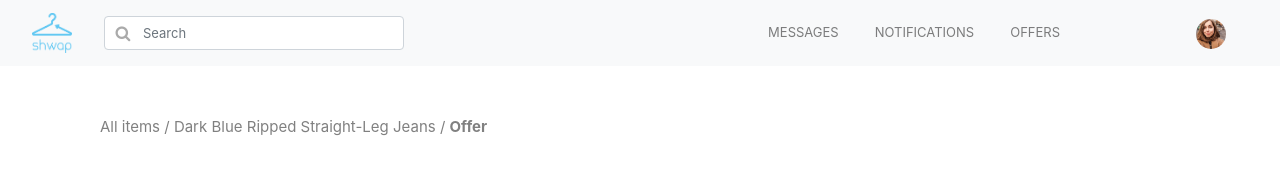
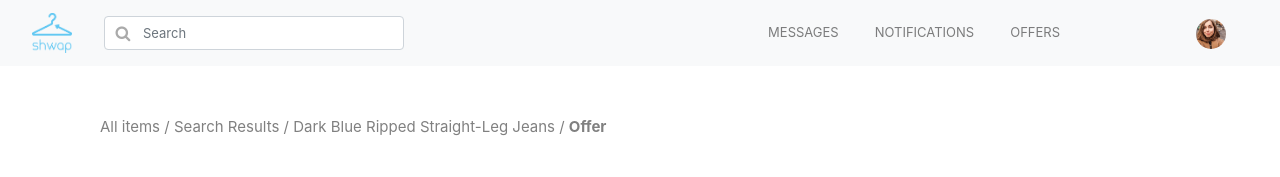
Before and after one commit to jennifrz/Team-Bravo, a plain HTML site: page shwap/OfferPage.html in a window 1280 px wide. Shown: the top 177 px of the page. Drawn offline with nearby package versions, Linux system fonts and the light colour scheme; grey boxes are pictures that could not be loaded.

Commit message:
horizontal nav update

```diff
--- a/shwap/OfferPage.html
+++ b/shwap/OfferPage.html
@@ -160,8 +160,7 @@ a:hover {
     </nav>
 
     <!-- Your Code Here -->
-
-<p>All items / <a href='listingpage.html' class='link'>Dark Blue Ripped Straight-Leg Jeans </a>/ <b>Offer</b></p>
+    <p><a class="link" href="Dashboard.html">All items</a> / <a class="link" href="searchresults">Search Results</a> / <a href='listingpage.html' class='link'>Dark Blue Ripped Straight-Leg Jeans </a>/ <b>Offer</b></p>
 
 <div class='column'>
 <img src="image/7.jpg" alt="Jeans" class='mainimage'>
@@ -179,6 +178,7 @@ Brittany Garza
 </div>
 
 <div class='column3'>
+      <br/>or choose from Listings<br/>
 Value of this item?<br><br>
 Original price?<br><br>
 Times you've worn this item?
```
